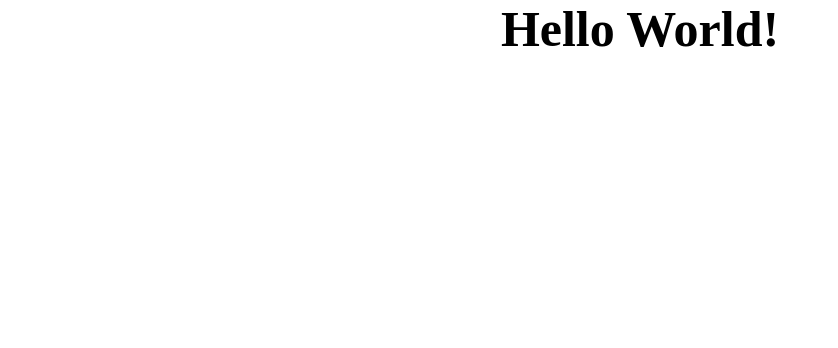
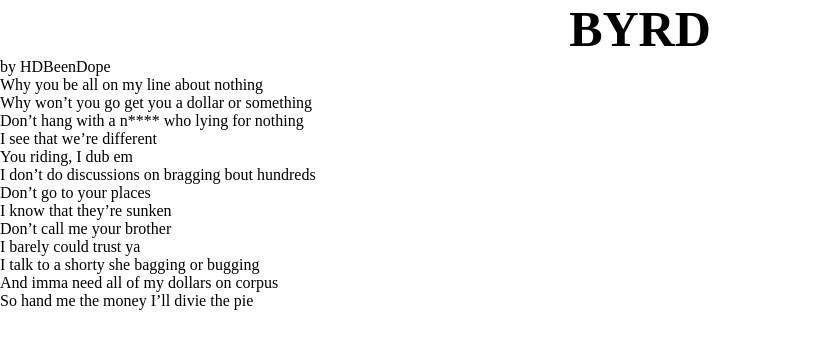
Before and after one commit to Saper420/test-git, a plain HTML site: page index.html in a window 1280 px wide. Shown: the whole page, without its empty margins (0-838 px from the left). Drawn offline with Linux system fonts and the light colour scheme; files that its build step writes are made by us from their sources.

Commit message:
Add title,author,text

```diff
--- a/index.html
+++ b/index.html
@@ -7,6 +7,24 @@
         <meta name="viewport" content="width=device-width, initial-scale=1.0">
     </head>
     <body>
-        <h1>Hello World!</h1>
+        <div class="container">
+            <h1 class="title">BYRD</h1>
+            <p class="author">by HDBeenDope</p>
+            <span class="text">
+                Why you be all on my line about nothing<br>
+                Why won’t you go get you a dollar or something<br>
+                Don’t hang with a n**** who lying for nothing<br>
+                I see that we’re different<br>
+                You riding, I dub em<br>
+                I don’t do discussions on bragging bout hundreds<br>
+                Don’t go to your places<br>
+                I know that they’re sunken<br>
+                Don’t call me your brother<br>
+                I barely could trust ya<br>
+                I talk to a shorty she bagging or bugging<br>
+                And imma need all of my dollars on corpus<br>
+                So hand me the money I’ll divie the pie<br>
+            </span>
+        </div>
     </body>
 </html>
```
